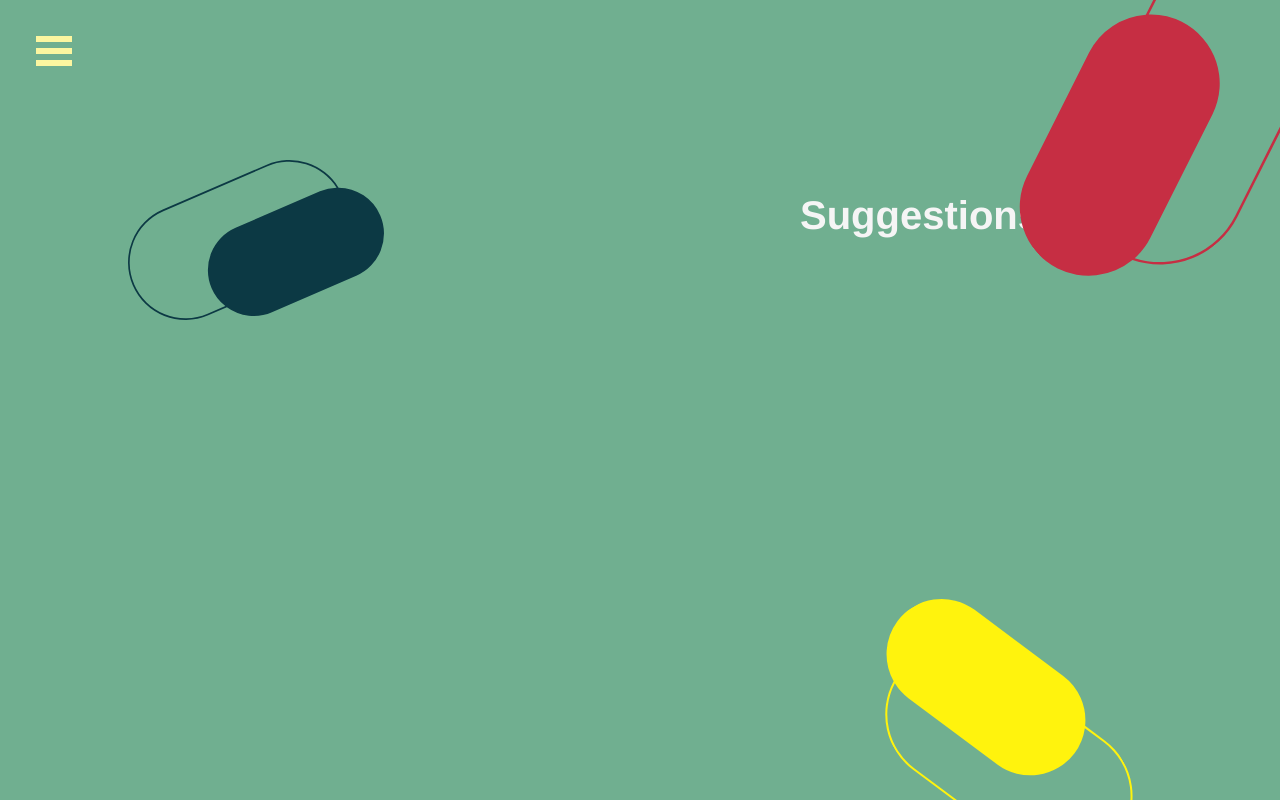
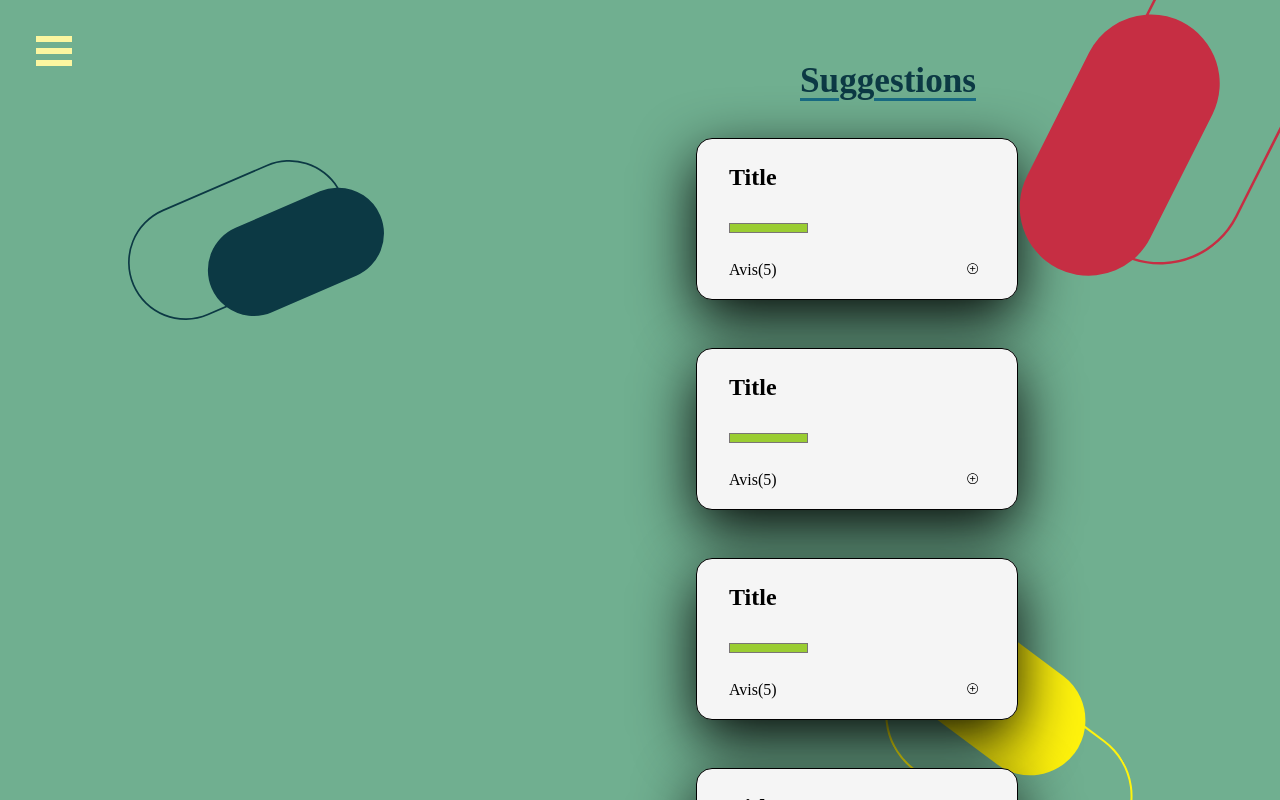
Before and after one commit to Sax593/makesense, a React (Vite) app in the folder frontend/: page / in a window 1280 px wide. Shown: the top 800 px of the page. Built offline with nearby package versions, Linux system fonts and the light colour scheme.

Commit message:
adding cards

```diff
--- /dev/null
+++ b/frontend/src/components/SugestCard/SugestCard.jsx
@@ -0,0 +1,19 @@
+import { IoIosAddCircleOutline } from "react-icons/io";
+import "./style.scss";
+
+export default function SugestCard() {
+  return (
+    <article className="cardz">
+      <h2>Title</h2>
+      <div className="wrapper">
+        <div className="progressBar" />
+      </div>
+      <div className="footerCard">
+        <p className="advice">Avis(5)</p>
+        <button className="adviceButton" type="button">
+          <IoIosAddCircleOutline />
+        </button>
+      </div>
+    </article>
+  );
+}
--- /dev/null
+++ b/frontend/src/components/SugestCard/style.scss
@@ -0,0 +1,46 @@
+article {
+  border: solid 1px black;
+  max-width: 20vw;
+  padding: 0 2.5vw;
+  box-shadow: 0 20px 60px 0 rgba(0, 0, 0, 0.95);
+  border-radius: 1em;
+  background-color: whitesmoke;
+}
+
+.wrapper {
+  border: solid 1px rgb(121, 117, 117);
+  margin: 0.5rem 0;
+
+  width: fit-content;
+  height: fit-content;
+}
+
+.progressBar {
+  height: 0.5rem;
+  width: 6vw;
+  background-color: yellowgreen;
+}
+
+.footerCard {
+  display: flex;
+  justify-content: space-between;
+}
+
+.adviceButton {
+  box-shadow: none;
+  border: none;
+  background-color: transparent;
+}
+.cardz {
+  display: flex;
+  justify-content: space-evenly;
+  margin-left: 43rem;
+  height: 10rem;
+  flex-direction: column;
+  flex-wrap: wrap;
+  display: flex;
+}
+
+article.cardz {
+  margin-bottom: 3em;
+}
--- a/frontend/src/pages/Home/Home.jsx
+++ b/frontend/src/pages/Home/Home.jsx
@@ -4,10 +4,13 @@ import logoMS from "../../assets/pills.svg";
 import logoMS2 from "../../assets/pills2.svg";
 import logoMS3 from "../../assets/pills3.svg";
 
+import SugestCard from "@components/SugestCard/SugestCard";
+
 export default function Home() {
   return (
     <>
       <Myhome />
+
       <img className="logoxMS" src={logoMS} alt="logoMS" />
       <img className="logoxMS2" src={logoMS2} alt="logoMS" />
       <img className="logoxMS3" src={logoMS3} alt="logoMS" />
@@ -15,6 +18,12 @@ export default function Home() {
       <section className="titlehome">
         <h1 className="settingstitle"></h1>
         <h2 className="titlesuggest">Suggestions</h2>
+        <div className="cardx">
+          <SugestCard />
+          <SugestCard />
+          <SugestCard />
+          <SugestCard />
+        </div>
       </section>
     </>
   );
--- a/frontend/src/pages/Home/Style.scss
+++ b/frontend/src/pages/Home/Style.scss
@@ -42,9 +42,19 @@
 
 .titlesuggest {
   display: flex;
-  padding-top: 10rem;
-  color: whitesmoke;
-  font-size: 2.5em;
+  padding-top: 2rem;
+  color: #0c3944;
+  font-size: 2.2em;
+  font-weight: bolder;
   padding-left: 50rem;
-  font-family: Raleway, Helvetica, Arial, sans-serif;
+  text-decoration: underline 0.2rem App.$color-primary;
+  text-underline-offset: 0.4rem;
 }
+.cardx {
+  padding-top: 2vh;
+  flex-direction: column;
+  flex-wrap: wrap;
+  display: flex;
+  padding: 1vh;
+  justify-content: space-evenly;
+}
```
